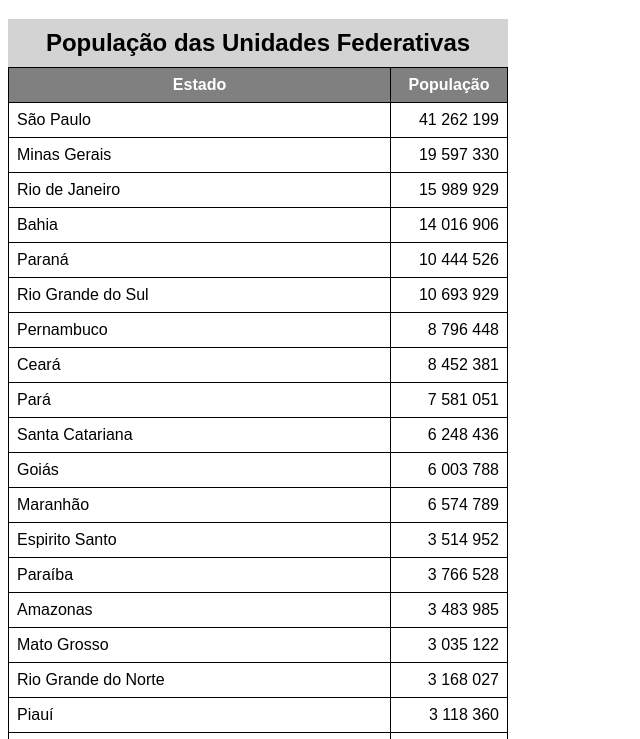
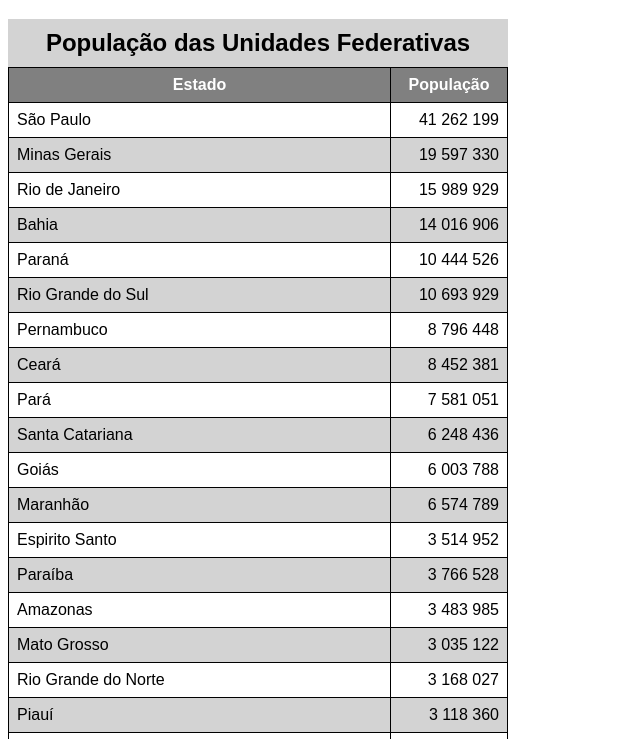
Before and after one commit to leandrob0t/html-css, a plain HTML site: page exercicios/ex023/tabela002.html in a window 1280 px wide. Shown: the part 61-800 px from the top of the page, without its empty margins (0-640 px from the left). Drawn offline with Linux system fonts and the light colour scheme.

Commit message:
Update tabela002.html

```diff
--- a/exercicios/ex023/tabela002.html
+++ b/exercicios/ex023/tabela002.html
@@ -38,6 +38,10 @@
 
         th.pop {
             width: 100px;
+        }
+
+        tbody tr:nth-child(2n) {
+            background-color: lightgray;
         }
 
     </style>
```
